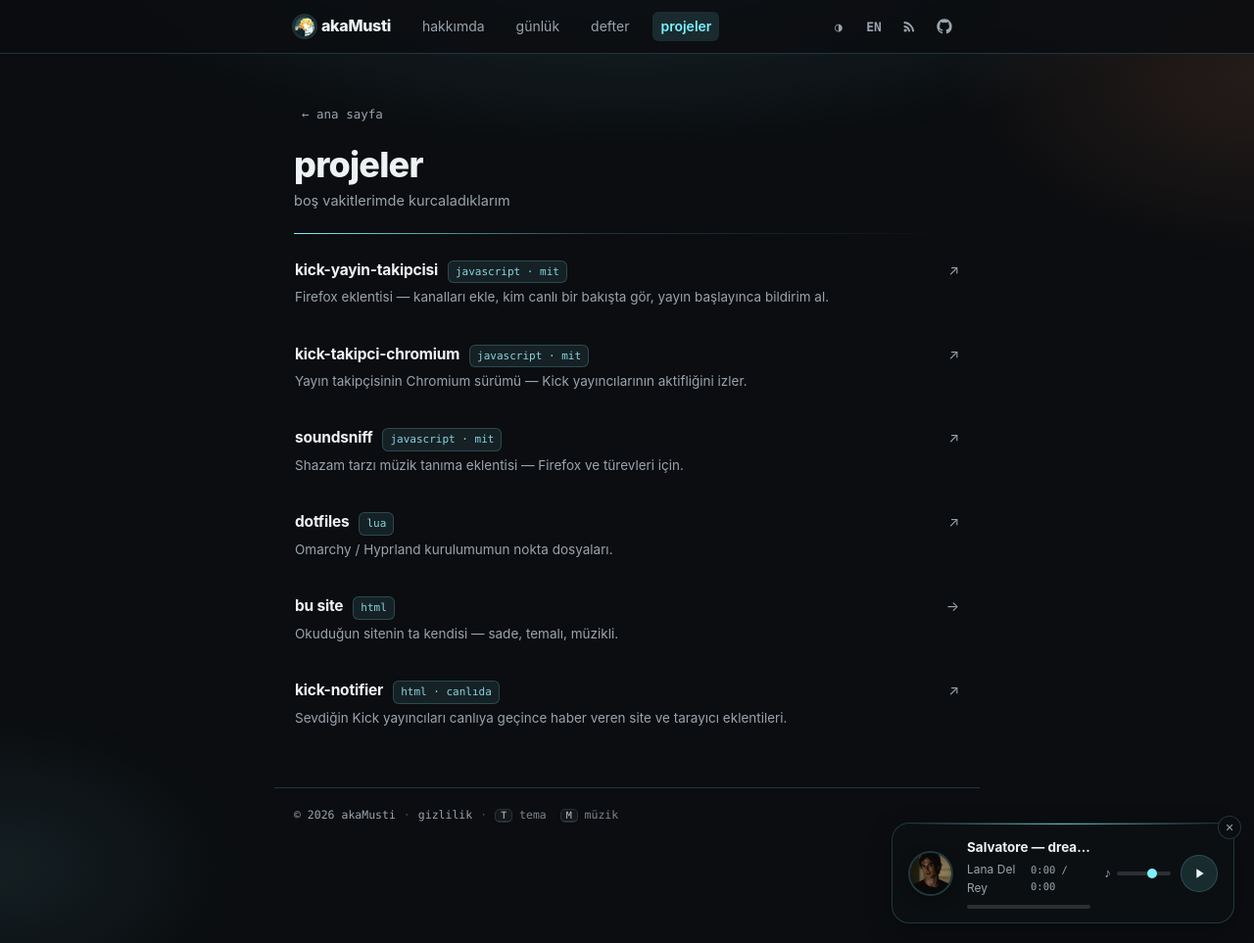
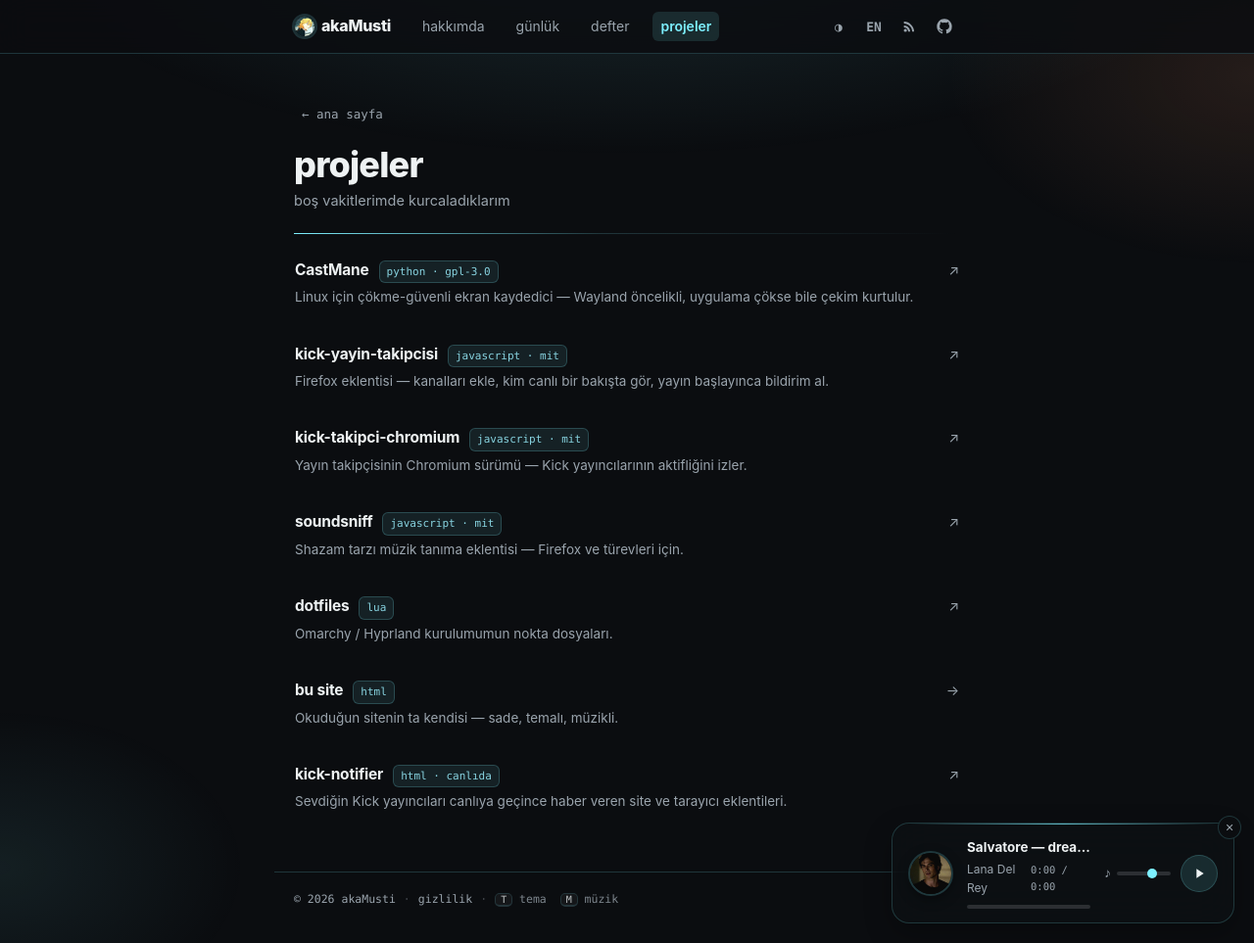
Before and after one commit to akamusti/akamusti.github.io, a Jekyll site: the page built from projeler/index.html, in a window 1280 px wide and 963 px high. Shown: the whole window at 98% size. Built offline with Jekyll 4.4.1, drawn with Linux system fonts in a browser that asks for light colours.

Commit message:
Add CastMane to projects list
- Add CastMane (crash-safe screen recorder for Linux, Wayland-first) to projects page
- Add TR/EN descriptions to language dictionary
- Update project counter from 6 to 7

```diff
--- a/assets/lang.js
+++ b/assets/lang.js
@@ -50,7 +50,7 @@
     "home.all": { tr: "tüm projeler →", en: "all projects →" },
     "home.bio": { tr: "Ur Virtual Puppyboy :3", en: "Ur Virtual Puppyboy :3" },
     "home.meta_langs": { tr: "tr / en", en: "tr / en" },
-    "home.meta_projects": { tr: "6 proje", en: "6 projects" },
+    "home.meta_projects": { tr: "7 proje", en: "7 projects" },
     "home.status": { tr: ":3", en: ":3" },
     "theme.hint": { tr: "tema seç · T ile turla", en: "select theme · T to cycle" }
   };
@@ -79,6 +79,10 @@
     "this-site": {
       tr: "Okuduğun sitenin ta kendisi — sade, temalı, müzikli.",
       en: "The very site you are reading — plain, themed, with music."
+    },
+    "castmane": {
+      tr: "Linux için çökme-güvenli ekran kaydedici — Wayland öncelikli, uygulama çökse bile çekim kurtulur.",
+      en: "Crash-safe screen recorder for Linux (Wayland-first) — footage survives even if the app crashes."
     }
   };
 
--- a/index.html
+++ b/index.html
@@ -77,7 +77,7 @@
     <p class="meta-line mono">
       <span data-i18n="home.meta_langs">tr / en</span>
       <span>·</span>
-      <a href="/projeler/" data-i18n="home.meta_projects">6 proje</a>
+      <a href="/projeler/" data-i18n="home.meta_projects">7 proje</a>
       <span>·</span>
       <a href="https://kick.com/akamustii" target="_blank" rel="noopener">kick.com/akamustii</a>
     </p>
--- a/projeler/index.html
+++ b/projeler/index.html
@@ -9,6 +9,15 @@
 <p class="sub" data-i18n="projects.sub">boş vakitlerimde kurcaladıklarım</p>
 
 <div class="rule"></div>
+
+<a class="row" href="https://github.com/akamusti/CastMane" target="_blank" rel="noopener">
+  <div class="row-top">
+    <span class="row-name">CastMane</span>
+    <span class="row-tag">python · gpl-3.0</span>
+    <span class="row-arrow">↗</span>
+  </div>
+  <p class="row-desc" data-proj-desc="castmane">Linux için çökme-güvenli ekran kaydedici — Wayland öncelikli, uygulama çökse bile çekim kurtulur.</p>
+</a>
 
 <a class="row" href="https://github.com/akamusti/kick-yayin-takipcisi" target="_blank" rel="noopener">
   <div class="row-top">
```
